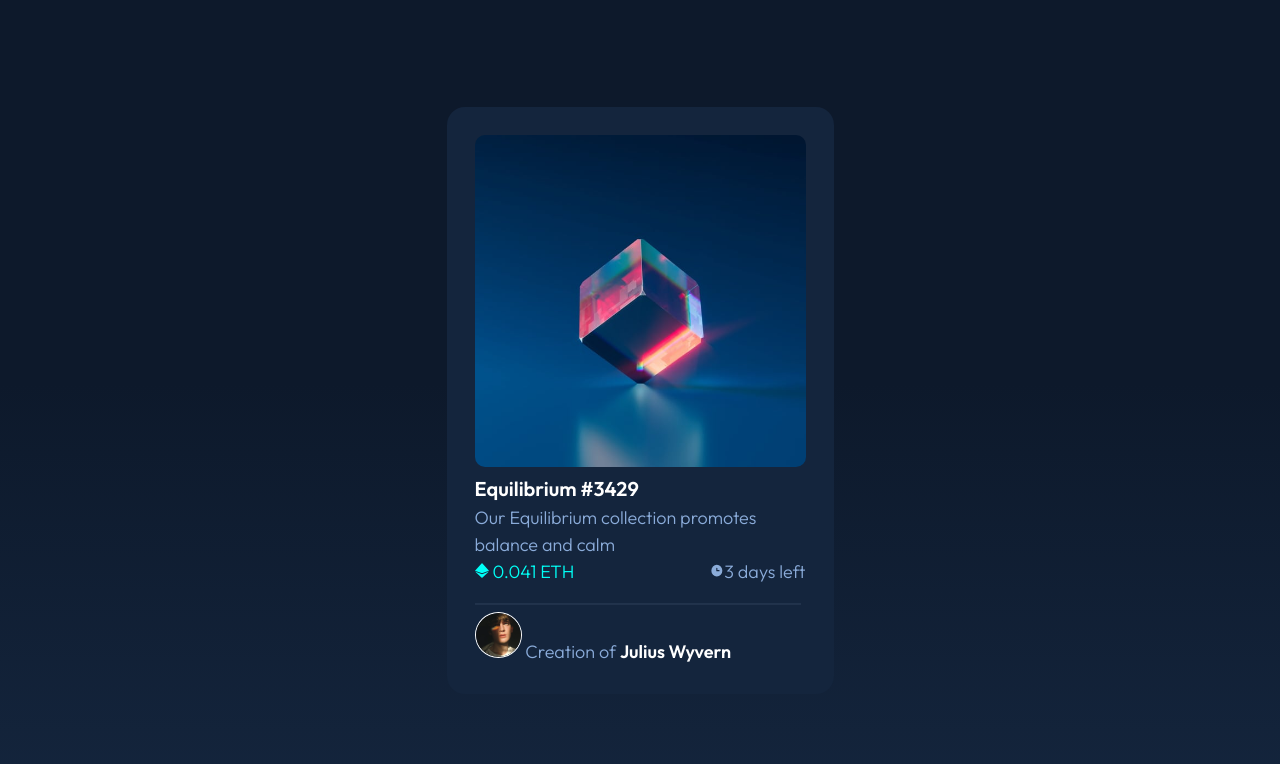
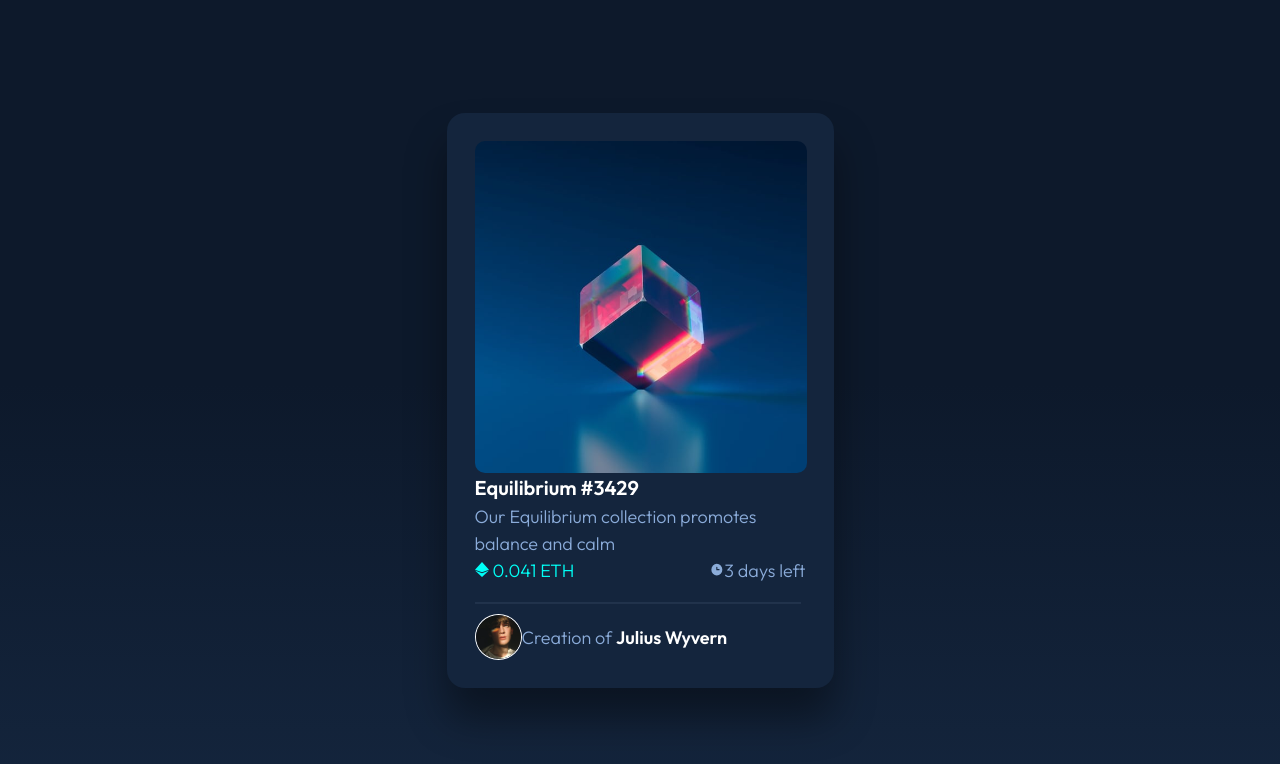
Before and after one commit to Skarzyll/Projeto-Componente-Cartao-NFT-de-Pre-visualizacao, a plain HTML site: page index.html in a window 1280 px wide. Drawn offline with nearby package versions, Linux system fonts and the light colour scheme.

Commit message:
Update html and scss

```diff
--- a/css/index.scss
+++ b/css/index.scss
@@ -31,12 +31,21 @@ main {
     max-height: 666px;
     background-color: $maincolor;
     border-radius: 18px;
+    box-shadow: 0px 30px 40px rgba(0, 0, 0, 0.400);
     padding: 28px;
 
-    img {
+    div {
+        background: black url(../images/image-equilibrium.jpg) center center no-repeat;
+        background-size: cover;
         width: 332px;
         height: 332px;
         border-radius: 10px;
+    }
+
+    div:active {
+        background: black url(../icons/icon-view.svg) center center no-repeat;
+        background-size: 15%;
+        background-color: $hovercolor opacity($color: #00fff77e);
     }
 
     a.phover {
@@ -65,11 +74,15 @@ main {
         }
     }
 
+    span {
+        display: flex;
+        margin-top: 3px;
+        justify-content: flex-start;
+        align-items: center;
+    }
+
     strong.phover {
         color: white;
-    }
-
-    strong {
         font-weight: 600;
     }
 
--- a/index.html
+++ b/index.html
@@ -11,7 +11,7 @@
 <body>
     <main>
 
-        <img src="images/image-equilibrium.jpg" alt="Cube equilibrium image">
+        <div></div>
 
         <h3 class="phover"><a href="#" class="phover">Equilibrium #3429</a></h3>
 
@@ -27,7 +27,10 @@
             <path d="M0 1H326" stroke="#2F415B"/>
         </svg>
 
-        <p><img src="images/image-avatar.png" alt="Avatar image" id="avatar"> Creation of <a href="#" class="phover"><strong class="phover">Julius Wyvern</strong></a></p>
+        <span>
+            <img src="images/image-avatar.png" alt="Avatar image" id="avatar">
+            <p>Creation of <a href="#" class="phover"><strong class="phover">Julius Wyvern</strong></a></p>
+        </span>
 
     </main>
 </body>
```
Also changed, not shown: css/index.css, 1 other file.
